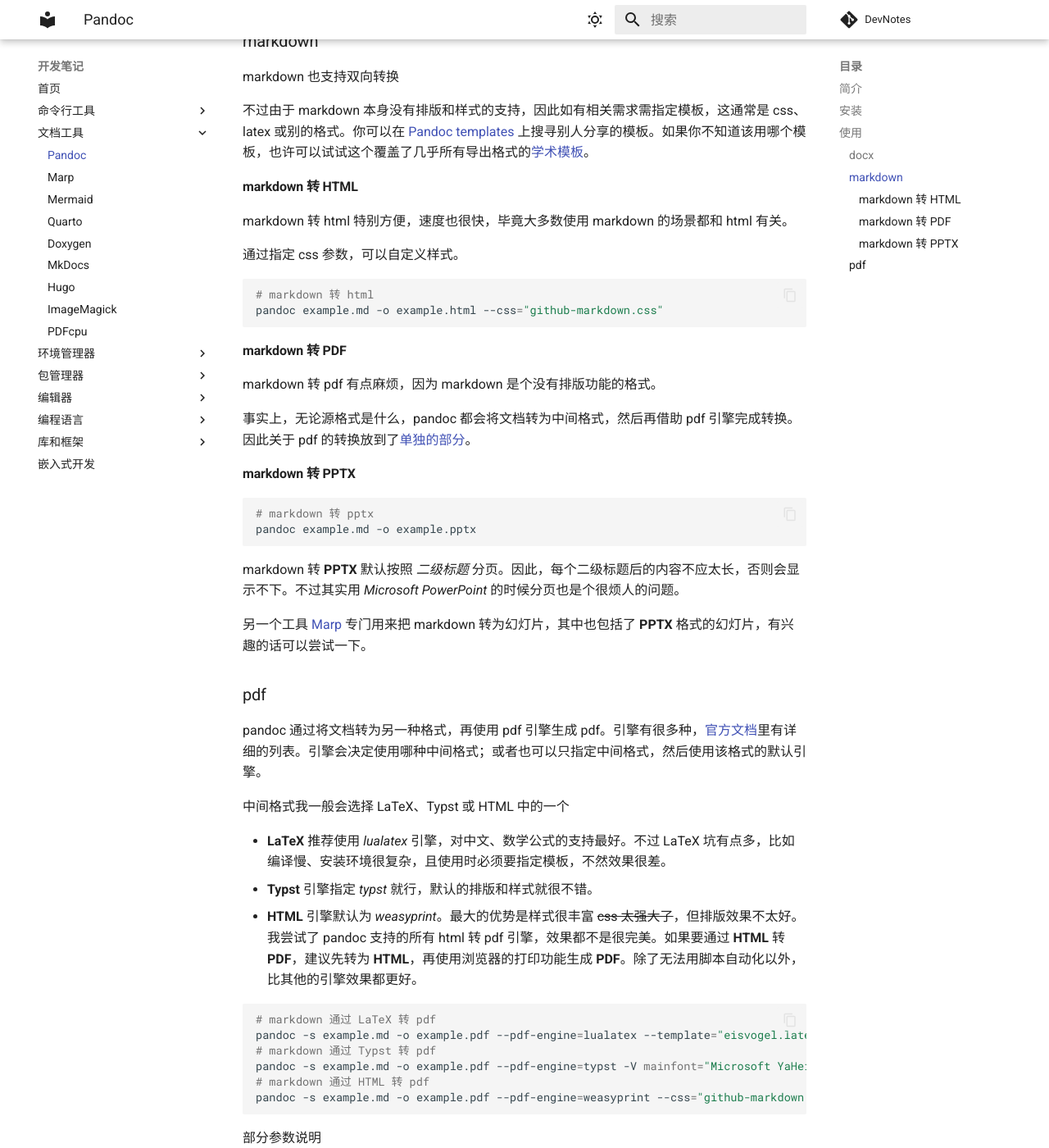
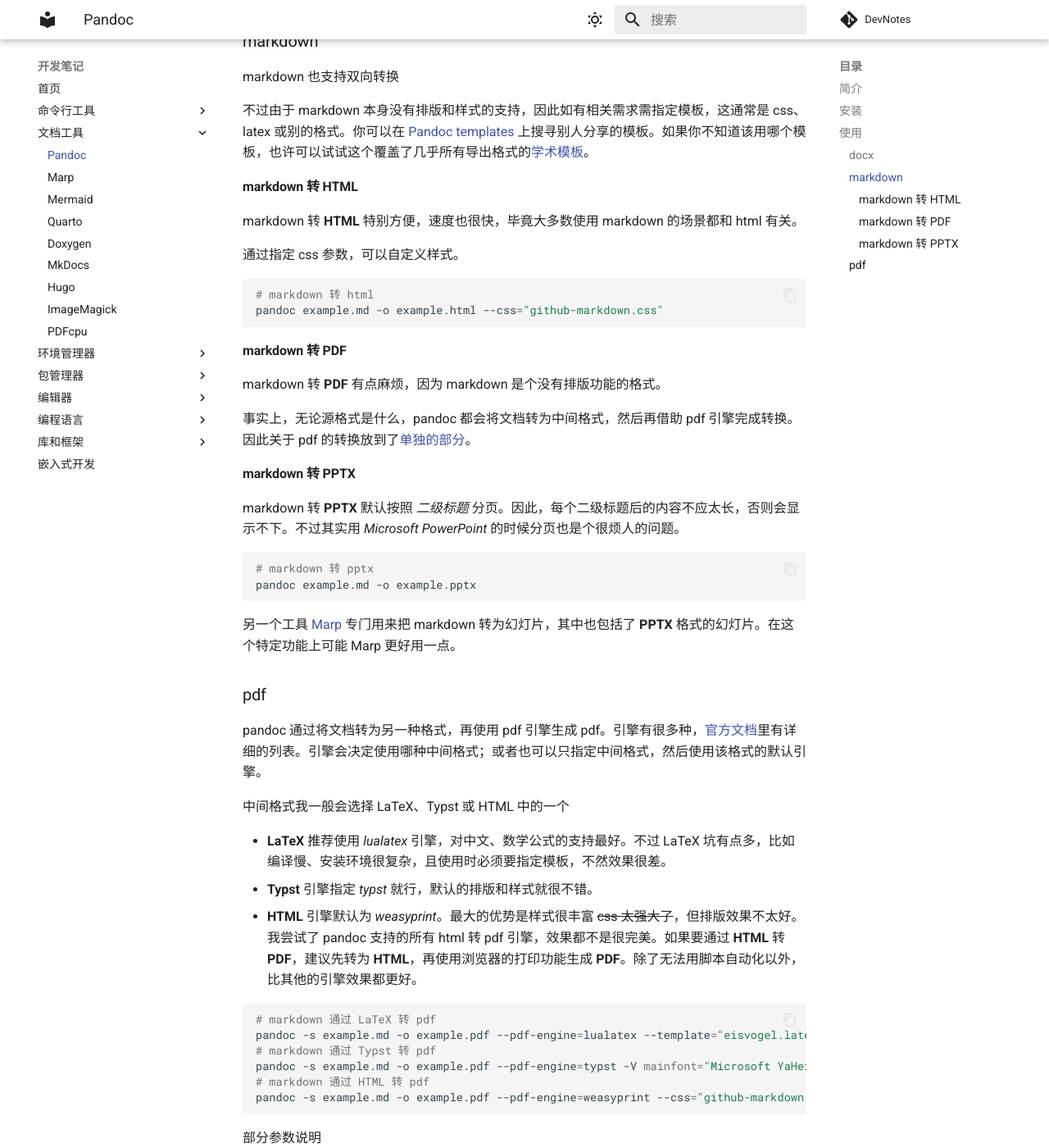
Before and after one commit to Juemuren/DevNotes, an MkDocs documentation site: the page built from docs/文档工具/Pandoc.md, in a window 1280 px wide and 1400 px high, scrolled down 1207 px. Shown: the whole window at 82% size. Built offline with MkDocs 1.6.1 and Material for MkDocs 9.7.7, drawn with Linux system fonts in a browser that asks for light colours; comment, search, counter and statistics services are not loaded; some of the changed text lies outside the part shown.

Commit message:
fix: 修正了 pandoc 的部分错误，并改善内容

````diff
--- a/docs/文档工具/Pandoc.md
+++ b/docs/文档工具/Pandoc.md
@@ -52,7 +52,7 @@
 
 #### markdown 转 HTML
 
-markdown 转 html 特别方便，速度也很快，毕竟大多数使用 markdown 的场景都和 html 有关。
+markdown 转 **HTML** 特别方便，速度也很快，毕竟大多数使用 markdown 的场景都和 html 有关。
 
 通过指定 css 参数，可以自定义样式。
 
@@ -63,20 +63,20 @@
 
 #### markdown 转 PDF
 
-markdown 转 pdf 有点麻烦，因为 markdown 是个没有排版功能的格式。
+markdown 转 **PDF** 有点麻烦，因为 markdown 是个没有排版功能的格式。
 
 事实上，无论源格式是什么，pandoc 都会将文档转为中间格式，然后再借助 pdf 引擎完成转换。因此关于 pdf 的转换放到了[单独的部分](#pdf)。
 
 #### markdown 转 PPTX
+
+markdown 转 **PPTX** 默认按照 *二级标题* 分页。因此，每个二级标题后的内容不应太长，否则会显示不下。不过其实用 *Microsoft PowerPoint* 的时候分页也是个很烦人的问题。
 
 ```sh
 # markdown 转 pptx
 pandoc example.md -o example.pptx
 ```
 
-markdown 转 **PPTX** 默认按照 *二级标题* 分页。因此，每个二级标题后的内容不应太长，否则会显示不下。不过其实用 *Microsoft PowerPoint* 的时候分页也是个很烦人的问题。
-
-另一个工具 [Marp](Marp.md) 专门用来把 markdown 转为幻灯片，其中也包括了 **PPTX** 格式的幻灯片，有兴趣的话可以尝试一下。
+另一个工具 [Marp](Marp.md) 专门用来把 markdown 转为幻灯片，其中也包括了 **PPTX** 格式的幻灯片。在这个特定功能上可能 Marp 更好用一点。
 
 ### pdf
 
````
Also changed, not shown: other parts of docs/文档工具/Pandoc.md (+1 -1 lines).
